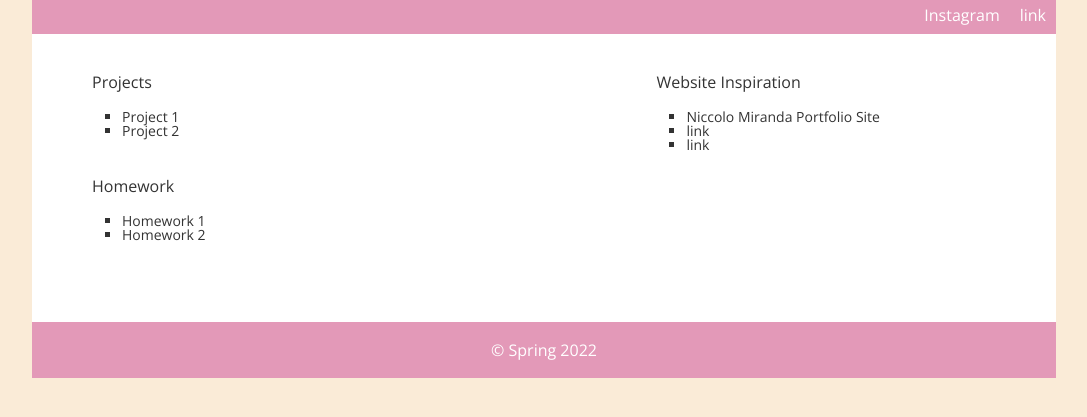
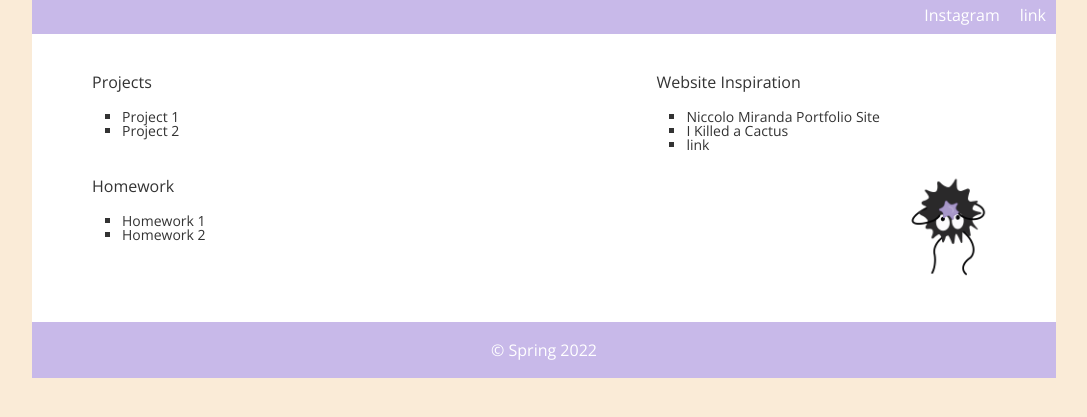
Before and after one commit to karinaroseb/DES342SP22, a plain HTML site: page index.html in a window 1280 px wide. Shown: the part 193-610 px from the top of the page, without its empty margins (96-1183 px from the left). Drawn offline with nearby package versions, Linux system fonts and the light colour scheme; a web font is replaced by a local one.

Commit message:
soot sprite
:)

```diff
--- a/index.html
+++ b/index.html
@@ -36,14 +36,17 @@
 				<li><a href= "homeworks/hw2/index.html">Homework 2</a></li>
 			</ul>
 		</section>
-		<aside>
+			<aside>
 			<h2>Website Inspiration</h2>
 			<ul>
 				<li><a href="https://www.niccolomiranda.com/" target="_blank">Niccolo Miranda Portfolio Site</a></li>
-				<li><a href="#">link</a></li>
+				<li><a href="https://ikilledacactus.com/"> I Killed a Cactus</a></li>
 				<li><a href="#">link</a></li>
 			</ul>
 		</aside>
+		<div class="image-stack">
+			<img src="IMG_0490.GIF" alt="soot sprite">
+			</div>
 	</main>
 	<footer>
 		<p>&copy; Spring 2022 </p>
--- a/style.css
+++ b/style.css
@@ -41,7 +41,7 @@ header h1 {
 
 
 /* Nav styles */
-nav { background-color: rgb(227, 153, 184); }
+nav { background-color:rgb(200, 185, 233);; }
 nav ul {
 	display: flex;
 	justify-content: flex-end;
@@ -79,9 +79,21 @@ aside {
 
 /* Footer styles */
 footer {
-	background-color:rgb(227, 153, 184);
+	background-color:rgb(200, 185, 233);
 	color: white;
 	text-align: center;
 	font-family: 'Open Sans', sans-serif;
  }
  footer p { padding: 20px; }
+ img{
+	 width: 100%;
+ }
+ .image-stack{
+	 float:right;
+	 width: 20%;
+	 margin-left: 140%;
+	 margin-top: -25%;
+	 padding-top: 0%;
+	 position: relative;
+	 z-index: 1;
+ }
```
Also changed, not shown: IMG_0490.GIF (added).
